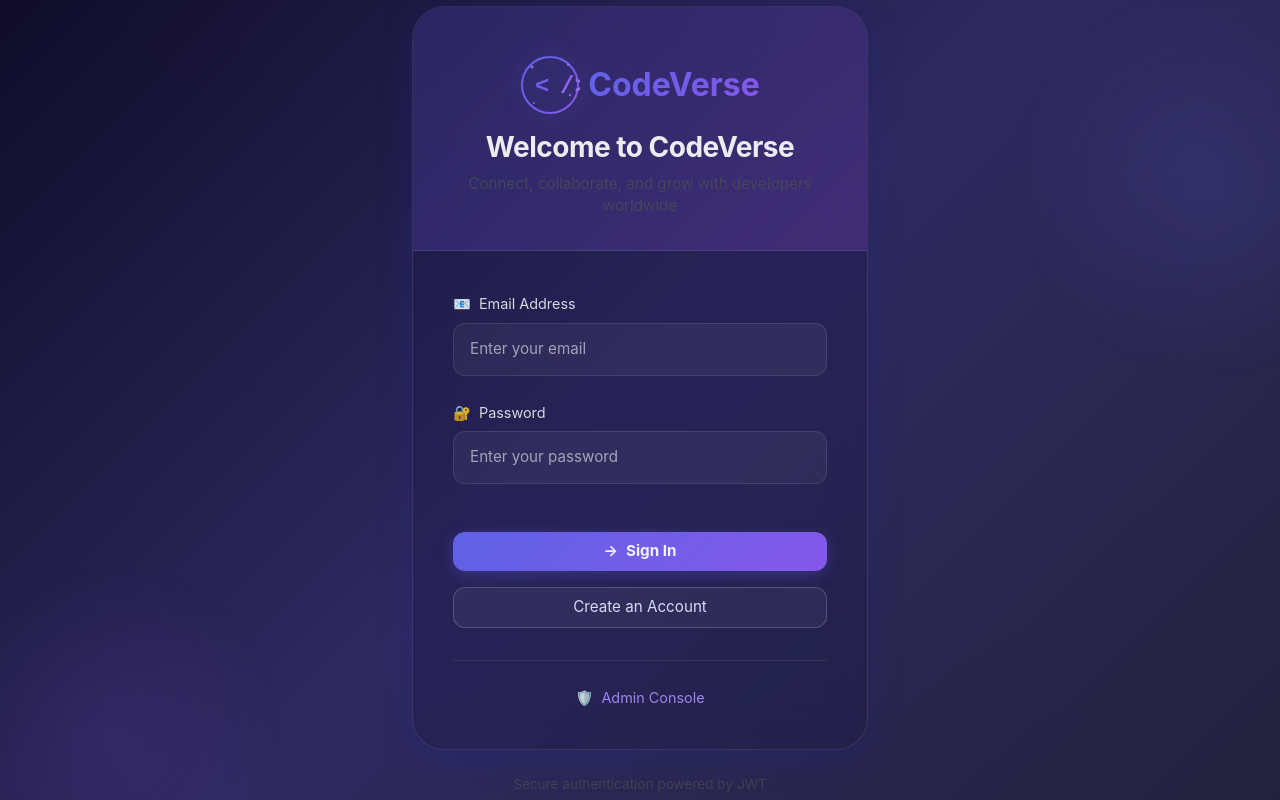
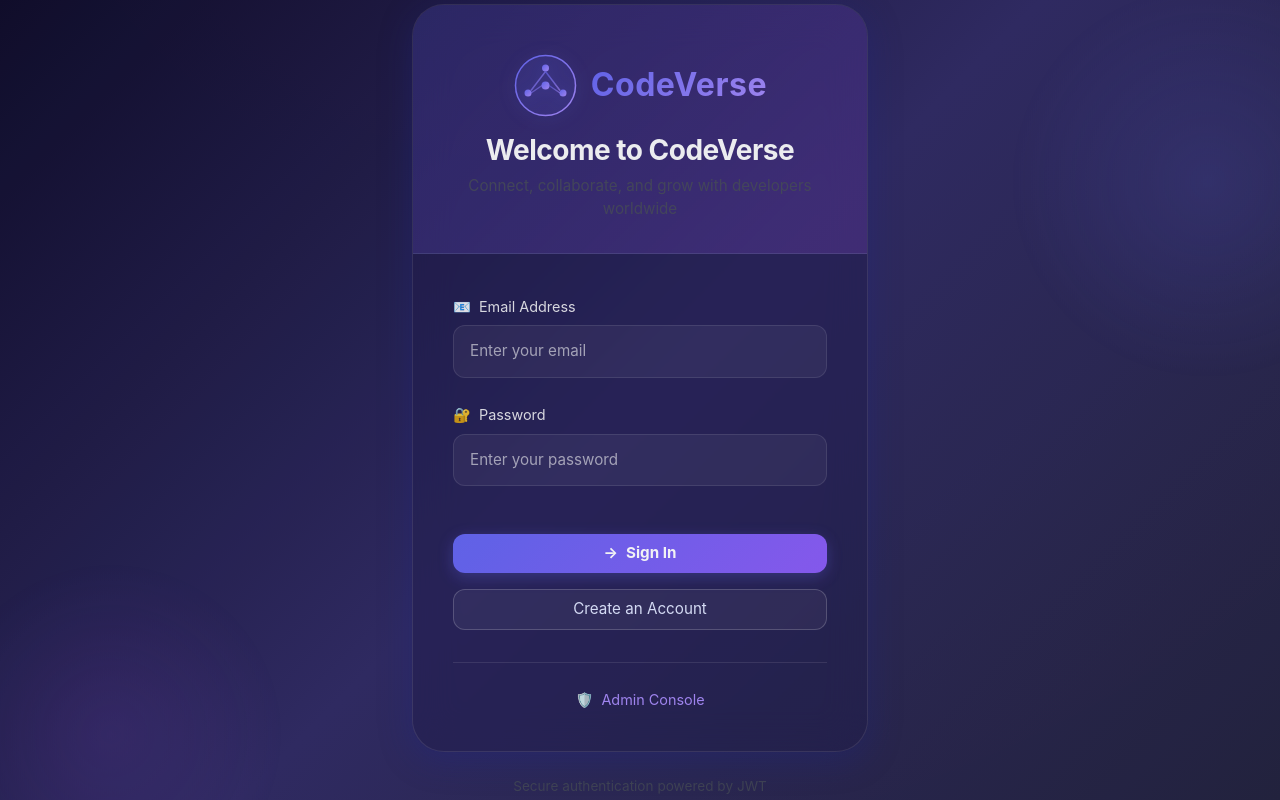
Before and after one commit to saivenkateshparuchuri/-DevConnect-Developer-Community-Platform-with-DevOps-Integration_Project, a React (Create React App) app in the folder frontend/: page / in a window 1280 px wide. Built offline with nearby package versions, Linux system fonts and the light colour scheme; no server answers.

Commit message:
Update logo with cleaner network node design for CodeVerse

```diff
--- a/frontend/src/pages/Login.js
+++ b/frontend/src/pages/Login.js
@@ -77,41 +77,47 @@ function Login() {
               display: 'flex',
               alignItems: 'center',
               justifyContent: 'center',
-              gap: '0.5rem'
+              gap: '0.8rem'
             }}>
-              <svg width="60" height="60" viewBox="0 0 60 60" style={{ filter: 'drop-shadow(0 0 10px rgba(99, 102, 241, 0.4))' }}>
-                {/* Outer circle */}
-                <circle cx="30" cy="30" r="28" fill="none" stroke="url(#gradient1)" strokeWidth="2"/>
+              <svg width="65" height="65" viewBox="0 0 65 65" style={{ filter: 'drop-shadow(0 2px 8px rgba(99, 102, 241, 0.3))' }}>
+                {/* Background circle */}
+                <circle cx="32.5" cy="32.5" r="30" fill="rgba(99, 102, 241, 0.1)" stroke="url(#logoGradient)" strokeWidth="1.5"/>
 
-                {/* Code brackets */}
-                <text x="15" y="38" fontSize="24" fontWeight="bold" fill="url(#gradient1)" fontFamily="monospace">&lt;</text>
-                <text x="40" y="38" fontSize="24" fontWeight="bold" fill="url(#gradient2)" fontFamily="monospace">/&gt;</text>
+                {/* Top node */}
+                <circle cx="32.5" cy="15" r="3.5" fill="url(#logoGradient)"/>
 
-                {/* Stars for universe concept */}
-                <circle cx="12" cy="12" r="1.5" fill="#a78bfa" opacity="0.8"/>
-                <circle cx="48" cy="10" r="1" fill="#c4b5fd" opacity="0.6"/>
-                <circle cx="50" cy="40" r="1.2" fill="#a78bfa" opacity="0.7"/>
-                <circle cx="14" cy="48" r="1" fill="#c4b5fd" opacity="0.6"/>
+                {/* Left node */}
+                <circle cx="15" cy="40" r="3.5" fill="url(#logoGradient)"/>
+
+                {/* Right node */}
+                <circle cx="50" cy="40" r="3.5" fill="url(#logoGradient)"/>
+
+                {/* Center node */}
+                <circle cx="32.5" cy="32.5" r="4" fill="url(#logoGradient)"/>
+
+                {/* Connection lines */}
+                <line x1="32.5" y1="18.5" x2="32.5" y2="28.5" stroke="url(#logoGradient)" strokeWidth="1.5" opacity="0.7"/>
+                <line x1="32.5" y1="18.5" x2="18" y2="37.5" stroke="url(#logoGradient)" strokeWidth="1.5" opacity="0.7"/>
+                <line x1="32.5" y1="18.5" x2="47" y2="37.5" stroke="url(#logoGradient)" strokeWidth="1.5" opacity="0.7"/>
+                <line x1="18" y1="40" x2="29" y2="32.5" stroke="url(#logoGradient)" strokeWidth="1.5" opacity="0.6"/>
+                <line x1="47" y1="40" x2="36" y2="32.5" stroke="url(#logoGradient)" strokeWidth="1.5" opacity="0.6"/>
 
                 {/* Gradient definitions */}
                 <defs>
-                  <linearGradient id="gradient1" x1="0%" y1="0%" x2="100%" y2="100%">
+                  <linearGradient id="logoGradient" x1="0%" y1="0%" x2="100%" y2="100%">
                     <stop offset="0%" style={{ stopColor: '#6366f1', stopOpacity: 1 }} />
-                    <stop offset="100%" style={{ stopColor: '#8b5cf6', stopOpacity: 1 }} />
-                  </linearGradient>
-                  <linearGradient id="gradient2" x1="0%" y1="0%" x2="100%" y2="100%">
-                    <stop offset="0%" style={{ stopColor: '#8b5cf6', stopOpacity: 1 }} />
                     <stop offset="100%" style={{ stopColor: '#a78bfa', stopOpacity: 1 }} />
                   </linearGradient>
                 </defs>
               </svg>
               <span style={{
-                background: 'linear-gradient(135deg, #6366f1 0%, #8b5cf6 100%)',
+                background: 'linear-gradient(135deg, #6366f1 0%, #a78bfa 100%)',
                 WebkitBackgroundClip: 'text',
                 WebkitTextFillColor: 'transparent',
                 backgroundClip: 'text',
-                fontWeight: 'bold',
-                fontSize: '2rem'
+                fontWeight: '700',
+                fontSize: '2rem',
+                letterSpacing: '0.5px'
               }}>
                 CodeVerse
               </span>
```
